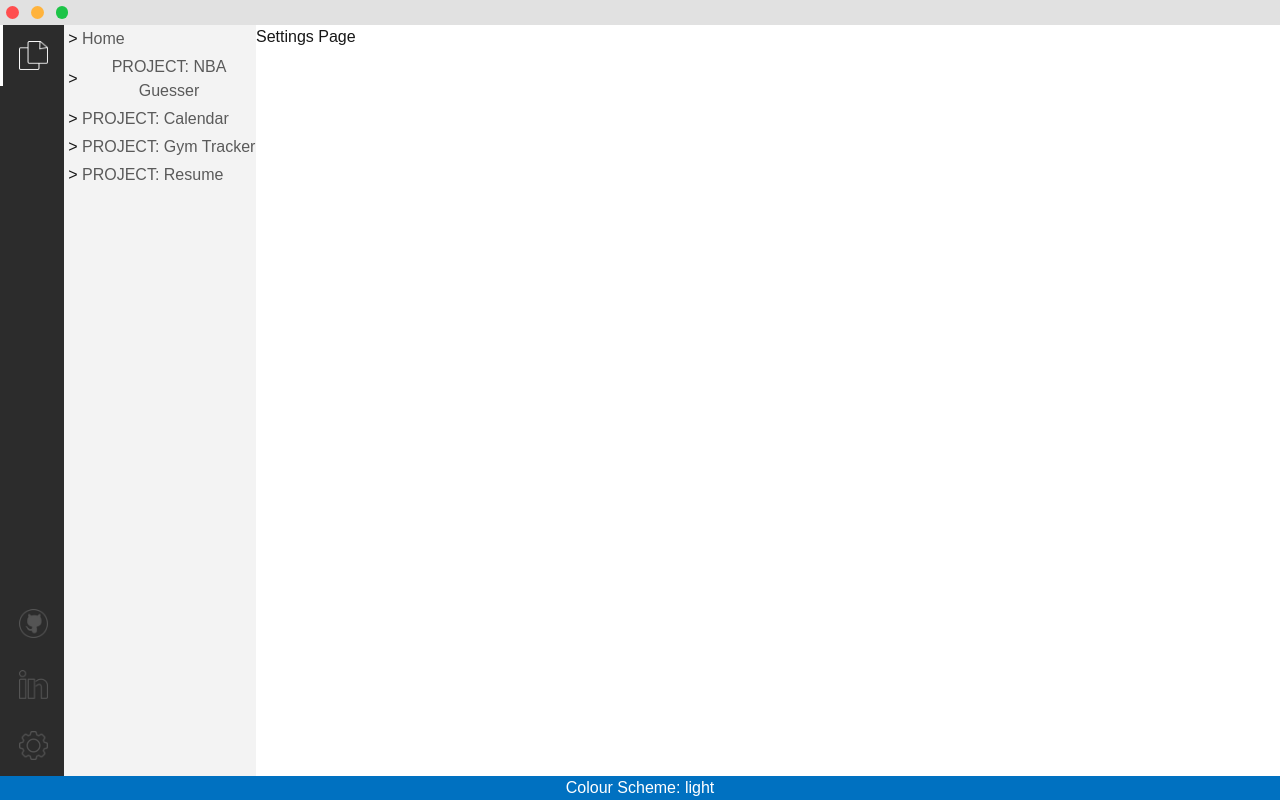
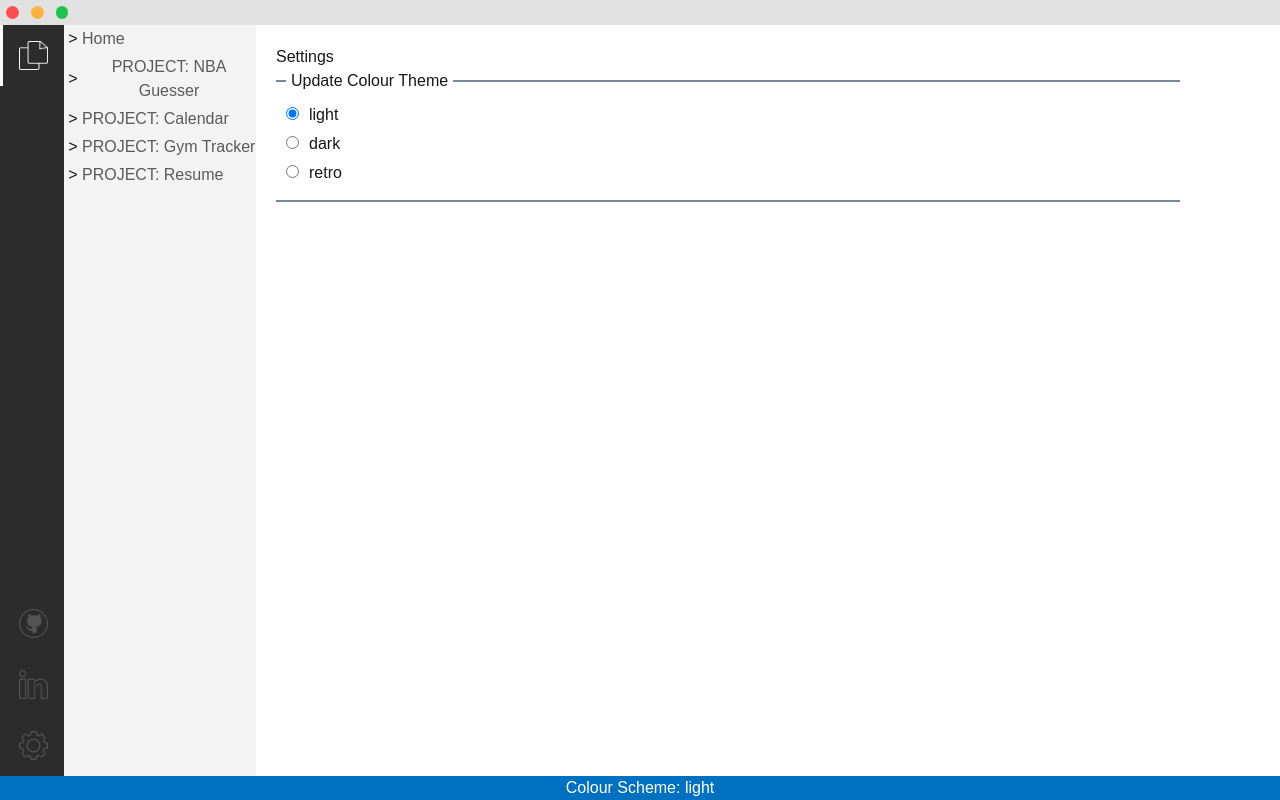
Before and after one commit to cammando016/2026-portfolio, a Next.js app in the folder 2026-portfolio/: page /settings in a window 1280 px wide. Built offline with nearby package versions, Linux system fonts and the light colour scheme.

Commit message:
Build radio button selector for colour theme on settings page

```diff
--- a/2026-portfolio/components/Settings.tsx
+++ b/2026-portfolio/components/Settings.tsx
@@ -1,7 +1,35 @@
+'use client'
+
+import { useThemeContext } from "../store/colourSchemeContext";
+import styles from '../styles/settings.module.scss';
+import { COLOUR_SCHEMES } from "../types/Files";
+
 export default function Settings() {
+    const { theme, setTheme } = useThemeContext();
+
+    const handleChangeTheme = (e: any) => setTheme(e.target.value)
+
     return (
-        <div>
-            <p>Settings Page</p>
+        <div className={`${styles.settingsContainer}`}>
+            <h3>Settings</h3>
+            <fieldset className={`${styles.themeFieldset}`}>
+                <legend className={`${styles.themeLegend}`}>Update Colour Theme</legend>
+                {COLOUR_SCHEMES.map(c => {
+                    return (
+                        <label className={styles.label} key={c}>
+                            <input
+                                type="radio"
+                                name={c}
+                                value={c}
+                                checked={theme === c}
+                                onChange={handleChangeTheme}
+                            />
+                            <span className={styles.span}>{c}</span>
+                        </label>
+                    )
+                })
+                }
+            </fieldset>
         </div>
     )
 }
--- /dev/null
+++ b/2026-portfolio/styles/settings.module.scss
@@ -0,0 +1,29 @@
+.themeFieldset {
+    border-top: 2px solid lightslategrey;
+    border-bottom: 2px solid lightslategray;
+    padding: 10px;
+    display: flex;
+    flex-direction: column;
+}
+
+.themeLegend {
+    width: fit-content;
+    margin: 0;
+    padding: 0 5px;
+}
+
+.settingsContainer {
+    padding: 20px;
+    padding-right: 100px;
+    display: flex;
+    flex-direction: column;
+    flex: 1;
+}
+
+.span {
+    margin-left: 10px;
+}
+
+.label {
+    margin-bottom: 5px;
+}
--- a/2026-portfolio/types/Files.ts
+++ b/2026-portfolio/types/Files.ts
@@ -19,4 +19,5 @@ export interface FileData {
 
 export type iconOptions = 'files' | 'settings' | 'logo' | null;
 
-export type colourSchemes = 'light' | 'dark' |'retro';
+export const COLOUR_SCHEMES = ['light', 'dark', 'retro'] as const;
+export type colourSchemes = typeof COLOUR_SCHEMES[number];
```
